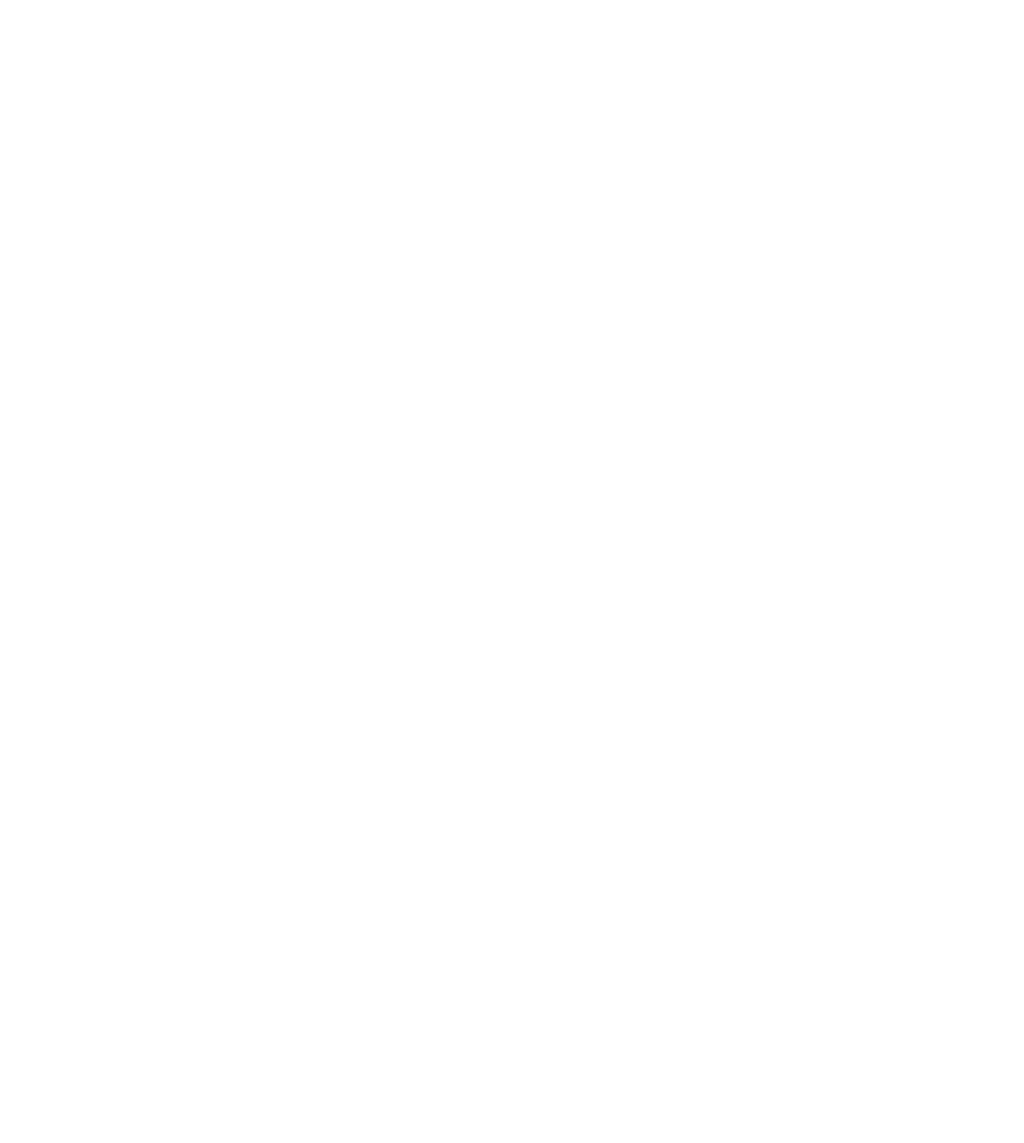
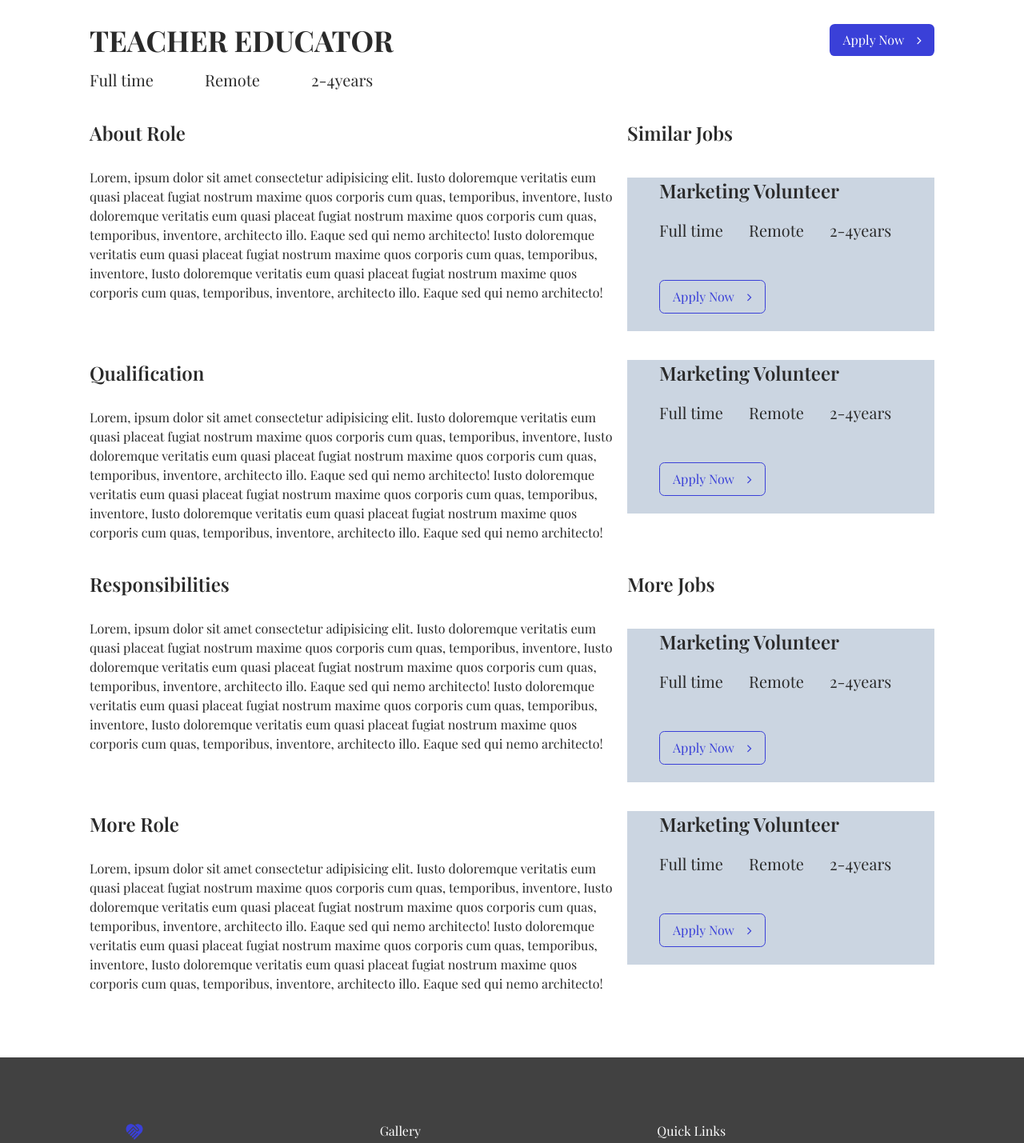
Before and after one commit to RajniAttri/CharityConnect, a React (Vite) app: page /careerdetails in a window 1280 px wide. Before the commit this address had no page. Shown: the part 414-1843 px from the top of the page at 80% size. Before the commit the page ends 800 px from the top, so only its background shows below. Built offline with nearby package versions, Linux system fonts and the light colour scheme; a web font is replaced by a local one.

Commit message:
worked with the careerDetail page

```diff
--- a/src/App.jsx
+++ b/src/App.jsx
@@ -12,6 +12,7 @@ import Donners from "./pages/donners/Donners";
 import Home from "./pages/home/Home";
 import Leadership from "./pages/leadership/Leadership";
 import Faqs from "./pages/faqs/Faqs";
+import CareerDetails from "./pages/careerdetails/CareerDetails";
 
 function App() {
   return (
@@ -27,6 +28,7 @@ function App() {
         <Route path="/donners" element={<Donners />} />
         <Route path="/causes/:id" element={<CauseDetails />} />
         <Route path="/donate" element={<DonatePage />} />
+        <Route path="/careerdetails" element={<CareerDetails />} />
       </Routes>
     </BrowserRouter>
   );
--- a/src/components/Button.jsx
+++ b/src/components/Button.jsx
@@ -16,7 +16,7 @@ function Button({ icon, text, type, href, className, ...props }) {
       {text}
       {icon}
     </Link>
-  ) : (
+   ): (
     <button className={`${type} ${className}`} {...props}>
       {text}
       {icon}
--- a/src/components/layout/GeneralHero.jsx
+++ b/src/components/layout/GeneralHero.jsx
@@ -21,7 +21,7 @@ function GeneralHero(props) {
         <div className=" flex flex-col items-center text-center  justify-center ">
           <h1 className="  text-3xl md:text-5xl   ">{title}</h1>
 
-          <div className="flex flex-row items-center gap-4 text-slate-200 text-2xl">
+          <div className="flex flex-row items-center gap-4 text-slate-200 text-2xl mt-4">
             <p>
               <Link to="/" className="">
                 Home
--- /dev/null
+++ b/src/pages/careerdetails/CareerDetails.jsx
@@ -0,0 +1,28 @@
+import React from 'react'
+import Header from '../../components/layout/Header'
+import Footer from '../../components/layout/Footer'
+import GeneralHero from '../../components/layout/GeneralHero'
+import career from '../career/Career'
+import image from "../../assets/images/Rectangle 2.png";
+import CareerDetailSection from './components/CareerDetailSection'
+
+const CareerDetails = () => {
+  return (
+    <div>
+
+        <Header/>
+        <GeneralHero
+        title="Career"
+        subTitle={career?.title || "Teacher Educator"}
+        image={image}
+      ></GeneralHero>
+
+      <CareerDetailSection/>
+
+        <Footer/>
+
+    </div>
+  )
+}
+
+export default CareerDetails
--- /dev/null
+++ b/src/pages/careerdetails/components/CareerDetailSection.jsx
@@ -0,0 +1,169 @@
+import React from 'react'
+import Button from '../../../components/Button'
+
+const CareerDetailSection = () => {
+  return (
+    <div className='mx-28 mr-28'>
+        <div className='flex justify-between mt-8'>
+            <div>
+            <h1 className='text-4xl font-bold'>TEACHER EDUCATOR</h1>
+            <div className='flex gap-16 text-xl mt-4'>
+            <p>Full time</p>
+            <p>Remote</p>
+            <p>2-4years</p>
+            </div>
+            </div>
+
+            <div>
+             <Button className="primary-button"
+             text="Apply Now"
+             icon={<i className="fa fa-angle-right"></i>}
+           />
+
+            </div>
+        </div>
+
+        <div  className='flex justify-evenly mt-9  mb-6'>
+            <div>
+                <h1 className='text-2xl font-semibold mb-7'>About Role</h1>
+                <ul>
+                <p>Lorem, ipsum dolor sit amet consectetur adipisicing elit.
+                    Iusto doloremque veritatis eum quasi placeat fugiat
+                     nostrum maxime quos corporis cum quas, temporibus, inventore,
+                     Iusto doloremque veritatis eum quasi placeat fugiat
+                     nostrum maxime quos corporis cum quas, temporibus, inventore,
+                     architecto illo. Eaque sed qui nemo architecto!
+                     Iusto doloremque veritatis eum quasi placeat fugiat
+                     nostrum maxime quos corporis cum quas, temporibus, inventore,
+                     Iusto doloremque veritatis eum quasi placeat fugiat
+                     nostrum maxime quos corporis cum quas, temporibus, inventore,
+                     architecto illo. Eaque sed qui nemo architecto!</p> </ul>
+            </div>
+
+            <div>
+                <h1 className='text-2xl font-semibold mb-10'>Similar Jobs</h1>
+                <div className='bg-slate-300 w-96 h-48 '>
+                    <h1 className='text-2xl font-semibold mx-10 mt-5'>Marketing Volunteer</h1>
+                    <div className='flex gap-8 text-xl mx-10 mt-5'>
+                    <p>Full time</p>
+                    <p>Remote</p>
+                    <p>2-4years</p>
+                     </div>
+                     <button className='secondary-button mx-10 mt-12'>Apply Now
+                      <i className="fa fa-angle-right"></i>
+                     </button>
+
+                </div>
+
+            </div>
+        </div>
+
+        <div  className='flex justify-evenly mt-9  mb-6'>
+            <div>
+                <h1 className='text-2xl font-semibold mb-7'>Qualification</h1>
+                <p>Lorem, ipsum dolor sit amet consectetur adipisicing elit.
+                    Iusto doloremque veritatis eum quasi placeat fugiat
+                     nostrum maxime quos corporis cum quas, temporibus, inventore,
+                     Iusto doloremque veritatis eum quasi placeat fugiat
+                     nostrum maxime quos corporis cum quas, temporibus, inventore,
+                     architecto illo. Eaque sed qui nemo architecto!
+                     Iusto doloremque veritatis eum quasi placeat fugiat
+                     nostrum maxime quos corporis cum quas, temporibus, inventore,
+                     Iusto doloremque veritatis eum quasi placeat fugiat
+                     nostrum maxime quos corporis cum quas, temporibus, inventore,
+                     architecto illo. Eaque sed qui nemo architecto!</p>
+            </div>
+
+            <div>
+                <div className='bg-slate-300 w-96 h-48 '>
+                    <h1 className='text-2xl font-semibold mx-10'>Marketing Volunteer</h1>
+                    <div className='flex gap-8 text-xl mx-10 mt-5'>
+                    <p>Full time</p>
+                    <p>Remote</p>
+                    <p>2-4years</p>
+                     </div>
+                     <button className='secondary-button mx-10 mt-12'>Apply Now
+                      <i className="fa fa-angle-right"></i>
+                     </button>
+
+                </div>
+
+            </div>
+        </div>
+
+        <div  className='flex justify-evenly mt-9  mb-6'>
+            <div>
+                <h1 className='text-2xl font-semibold mb-7'>Responsibilities</h1>
+                <p>Lorem, ipsum dolor sit amet consectetur adipisicing elit.
+                    Iusto doloremque veritatis eum quasi placeat fugiat
+                     nostrum maxime quos corporis cum quas, temporibus, inventore,
+                     Iusto doloremque veritatis eum quasi placeat fugiat
+                     nostrum maxime quos corporis cum quas, temporibus, inventore,
+                     architecto illo. Eaque sed qui nemo architecto!
+                     Iusto doloremque veritatis eum quasi placeat fugiat
+                     nostrum maxime quos corporis cum quas, temporibus, inventore,
+                     Iusto doloremque veritatis eum quasi placeat fugiat
+                     nostrum maxime quos corporis cum quas, temporibus, inventore,
+                     architecto illo. Eaque sed qui nemo architecto!</p>
+            </div>
+
+            <div>
+                <h1 className='text-2xl font-semibold mb-10'>More Jobs</h1>
+                <div className='bg-slate-300 w-96 h-48 '>
+                    <h1 className='text-2xl font-semibold mx-10'>Marketing Volunteer</h1>
+                    <div className='flex gap-8 text-xl mx-10 mt-5'>
+                    <p>Full time</p>
+                    <p>Remote</p>
+                    <p>2-4years</p>
+                     </div>
+                     <button className='secondary-button mx-10 mt-12'>Apply Now
+                      <i className="fa fa-angle-right"></i>
+                     </button>
+
+                </div>
+
+            </div>
+        </div>
+
+
+        <div  className='flex justify-evenly mt-9  mb-6'>
+            <div>
+                <h1 className='text-2xl font-semibold mb-7'>More Role</h1>
+                <p>Lorem, ipsum dolor sit amet consectetur adipisicing elit.
+                    Iusto doloremque veritatis eum quasi placeat fugiat
+                     nostrum maxime quos corporis cum quas, temporibus, inventore,
+                     Iusto doloremque veritatis eum quasi placeat fugiat
+                     nostrum maxime quos corporis cum quas, temporibus, inventore,
+                     architecto illo. Eaque sed qui nemo architecto!
+                     Iusto doloremque veritatis eum quasi placeat fugiat
+                     nostrum maxime quos corporis cum quas, temporibus, inventore,
+                     Iusto doloremque veritatis eum quasi placeat fugiat
+                     nostrum maxime quos corporis cum quas, temporibus, inventore,
+                     architecto illo. Eaque sed qui nemo architecto!</p>
+            </div>
+
+            <div>
+
+                <div className='bg-slate-300 w-96 h-48 '>
+                    <h1 className='text-2xl font-semibold mx-10'>Marketing Volunteer</h1>
+                    <div className='flex gap-8 text-xl mx-10 mt-5'>
+                    <p>Full time</p>
+                    <p>Remote</p>
+                    <p>2-4years</p>
+                     </div>
+                     <button className='secondary-button mx-10 mt-12'>Apply Now
+                      <i className="fa fa-angle-right"></i>
+                     </button>
+
+                </div>
+
+            </div>
+        </div>
+
+
+
+    </div>
+  )
+}
+
+export default CareerDetailSection
--- a/src/pages/home/components/EventCard.jsx
+++ b/src/pages/home/components/EventCard.jsx
@@ -1,5 +1,5 @@
 import React from 'react'
-import image10 from "../../../assets/images/image1.png";
+import image10 from "../../../assets/images/Image1.png";
 
 
 function EventCard(props) {
--- a/src/pages/home/components/HelpSection.jsx
+++ b/src/pages/home/components/HelpSection.jsx
@@ -1,7 +1,7 @@
 import React from "react";
-import icon from "../../../assets/images/icon.png";
-import icon2 from "../../../assets/images/icon2.png";
-import icon3 from "../../../assets/images/icon3.png";
+import icon from "../../../assets/images/Icon.png";
+import icon2 from "../../../assets/images/Icon2.png";
+import icon3 from "../../../assets/images/Icon3.png";
 import HelpCard from "./HelpCard";
 
 function HelpSection() {
```
